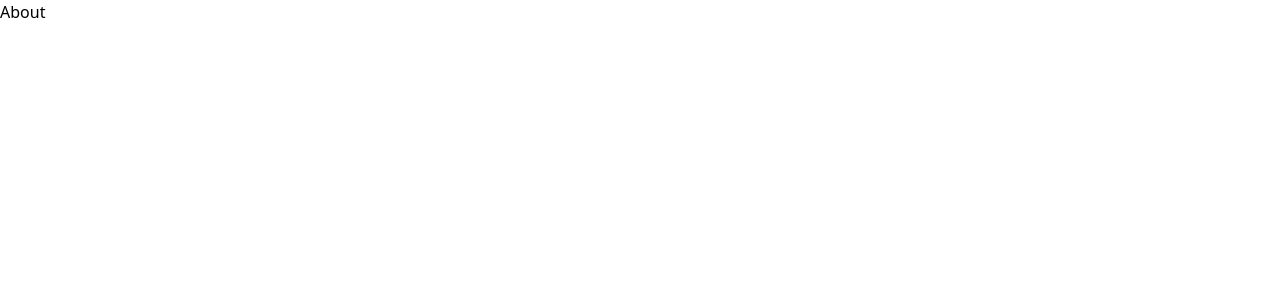
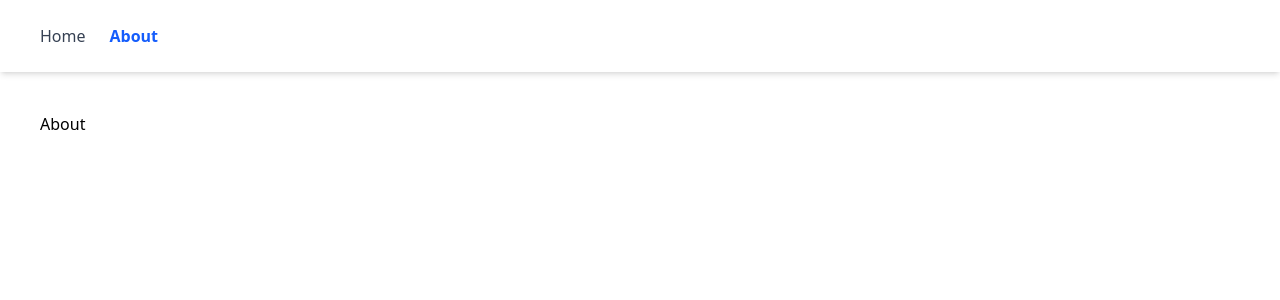
Before and after one commit to MoketeTyabekana/alx-project-0x02-setup, a Next.js app in the folder alx-project-0x02/: page /about in a window 1280 px wide. Shown: the top 300 px of the page. Built offline with nearby package versions, Linux system fonts and the light colour scheme.

Commit message:
Updated the Header to include navigation links.

```diff
--- a/alx-project-0x02/components/layout/Header.tsx
+++ b/alx-project-0x02/components/layout/Header.tsx
@@ -1,11 +1,27 @@
+import Link from 'next/link';
+import { useRouter } from 'next/router';
+import React from 'react';
 
+const Header: React.FC = () => {
+  const router = useRouter();
 
-const Header:React.FC=()=>{
-    return(
-        <div>
+  const isActive = (path: string) =>
+    router.pathname === path ? 'text-blue-600 font-semibold' : 'text-gray-700 hover:text-blue-500';
 
+  return (
+    <header className="w-full bg-white shadow-md">
+      <nav className="container mx-auto px-10 py-6 flex items-center justify-between">
+        <div className="space-x-6">
+          <Link href="/" className={isActive('/')}>
+            Home
+          </Link>
+          <Link href="/about" className={isActive('/about')}>
+            About
+          </Link>
         </div>
-    )
-}
+      </nav>
+    </header>
+  );
+};
 
 export default Header;
--- a/alx-project-0x02/pages/_app.tsx
+++ b/alx-project-0x02/pages/_app.tsx
@@ -1,6 +1,15 @@
-import "@/styles/globals.css";
-import type { AppProps } from "next/app";
+// pages/_app.tsx
+import '@/styles/globals.css';
+import type { AppProps } from 'next/app';
+import Header from '@/components/layout/Header';
 
 export default function App({ Component, pageProps }: AppProps) {
-  return <Component {...pageProps} />;
+  return (
+    <>
+      <Header />
+      <main className="p-10">
+        <Component {...pageProps} />
+      </main>
+    </>
+  );
 }
--- a/alx-project-0x02/pages/about.tsx
+++ b/alx-project-0x02/pages/about.tsx
@@ -2,9 +2,11 @@ import React from 'react';
 
 const About:React.FC=()=> {
   return (
-    <div>
-      <h1>About</h1>
-    </div>
+    <main>
+     <section>
+         <h1>About</h1>
+     </section>
+    </main>
   );
 }
 
--- a/alx-project-0x02/pages/home.tsx
+++ b/alx-project-0x02/pages/home.tsx
@@ -1,11 +1,13 @@
-import React from 'react';
+import React from "react";
 
-const Home:React.FC=()=> {
+const Home: React.FC = () => {
   return (
-    <div>
-      <h1>HOME</h1>
-    </div>
+    <main>
+      <section>
+        <h1>Home</h1>
+      </section>
+    </main>
   );
-}
+};
 
 export default Home;
```
